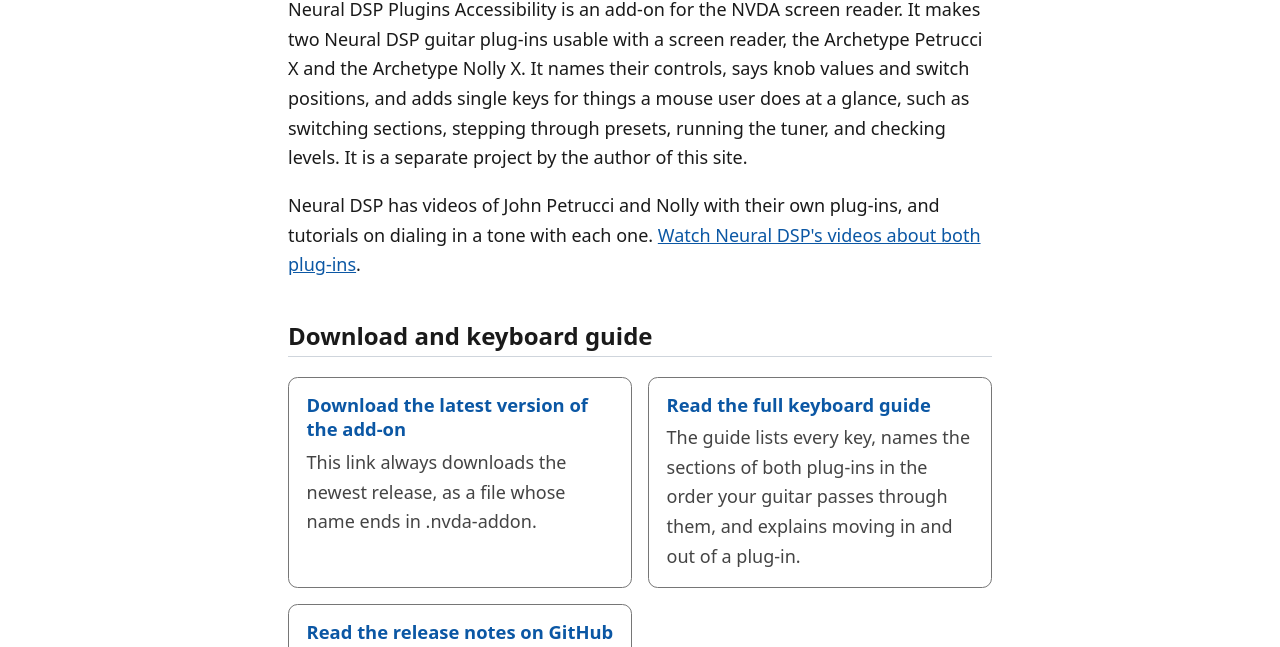
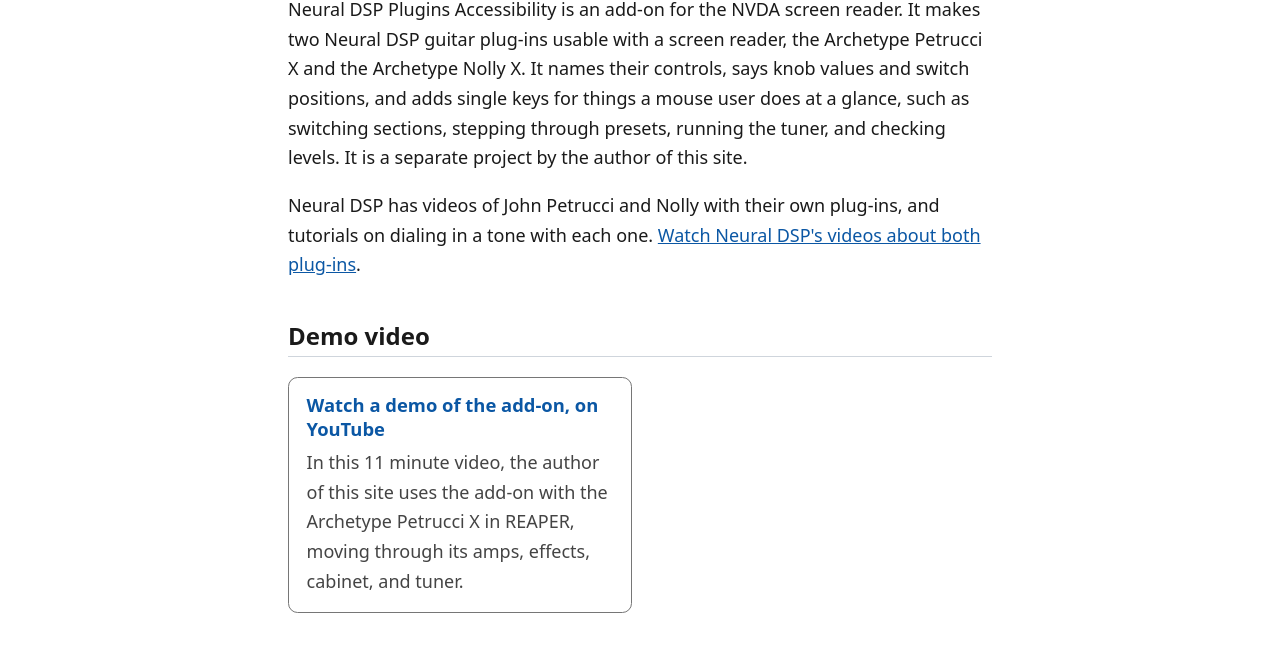
Before and after one commit to oasis1701/accessible-guitar-reference, a plain HTML site: page neuraldsp.html in a window 1280 px wide. Shown: the part 295-942 px from the top of the page. Drawn offline with Linux system fonts and the light colour scheme.

Commit message:
Add the demo video to the add-on page
A new Demo video section after the intro links the author's YouTube
demo of the add-on with the Archetype Petrucci X in REAPER, so visitors
can see it working before they download it.

Co-Authored-By: Claude Opus 5.5 <noreply@anthropic.com>
Claude-Session: https://claude.ai/code/session_01EZNZEiEjoc2jDTnFT77udY

```diff
--- a/neuraldsp.html
+++ b/neuraldsp.html
@@ -32,6 +32,14 @@
   <h1>Neural DSP Plugins Accessibility</h1>
   <p>Neural DSP Plugins Accessibility is an add-on for the NVDA screen reader. It makes two Neural DSP guitar plug-ins usable with a screen reader, the Archetype Petrucci X and the Archetype Nolly X. It names their controls, says knob values and switch positions, and adds single keys for things a mouse user does at a glance, such as switching sections, stepping through presets, running the tuner, and checking levels. It is a separate project by the author of this site.</p>
   <p>Neural DSP has videos of John Petrucci and Nolly with their own plug-ins, and tutorials on dialing in a tone with each one. <a href="#videos-from-neural-dsp">Watch Neural DSP's videos about both plug-ins</a>.</p>
+
+  <h2>Demo video</h2>
+  <ul class="link-cards" role="list">
+    <li>
+      <p class="link-card-name"><a href="https://www.youtube.com/watch?v=G_mHHfeK7H8">Watch a demo of the add-on, on YouTube</a></p>
+      <p>In this 11 minute video, the author of this site uses the add-on with the Archetype Petrucci X in REAPER, moving through its amps, effects, cabinet, and tuner.</p>
+    </li>
+  </ul>
 
   <h2>Download and keyboard guide</h2>
   <ul class="link-cards" role="list">
```
